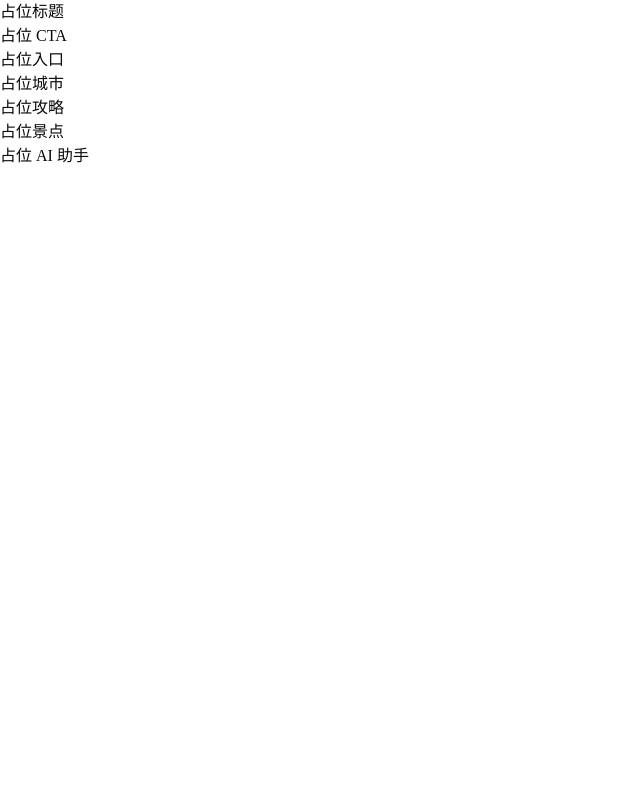
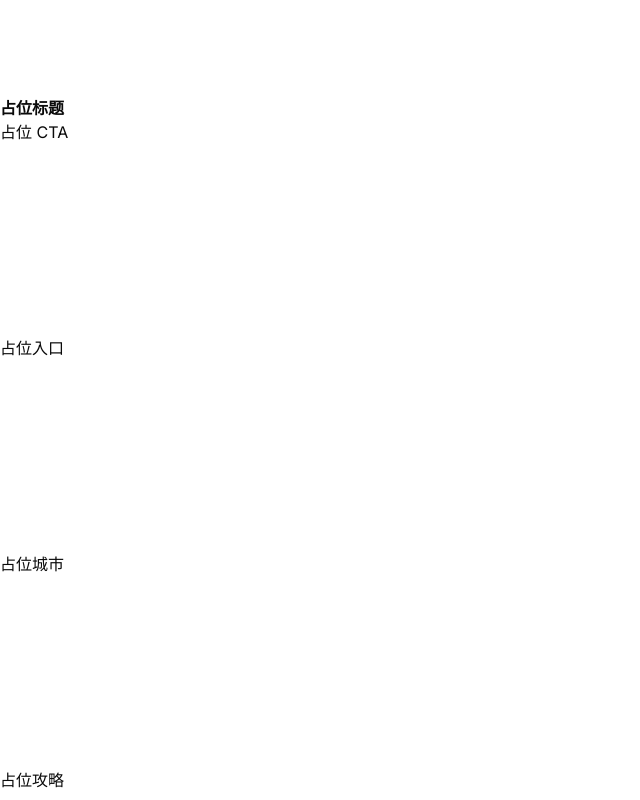
Before and after one commit to sqlyouran/first_frontend, a Next.js app: page / in a window 1280 px wide. Shown: the top 800 px of the page, without its empty margins (0-640 px from the left). Built offline with nearby package versions, Linux system fonts and the light colour scheme.

Commit message:
feat(homepage-visual-v1): Inter + Plus Jakarta Sans fonts + page-level visual contract

```diff
--- a/app/globals.css
+++ b/app/globals.css
@@ -40,8 +40,8 @@ a {
 }
 
 @theme inline {
-  --font-heading: var(--font-sans);
-  --font-sans: var(--font-sans);
+  --font-heading: var(--font-plus-jakarta);
+  --font-sans: var(--font-inter);
   --color-sidebar-ring: var(--sidebar-ring);
   --color-sidebar-border: var(--sidebar-border);
   --color-sidebar-accent-foreground: var(--sidebar-accent-foreground);
@@ -83,13 +83,16 @@ a {
 }
 
 :root {
+  --color-brand: #1d4ed8;
+  --spacing-section: 96px;
+  --spacing-section-mobile: 64px;
   --background: oklch(1 0 0);
   --foreground: oklch(0.145 0 0);
   --card: oklch(1 0 0);
   --card-foreground: oklch(0.145 0 0);
   --popover: oklch(1 0 0);
   --popover-foreground: oklch(0.145 0 0);
-  --primary: oklch(0.205 0 0);
+  --primary: oklch(0.488 0.243 264.376);
   --primary-foreground: oklch(0.985 0 0);
   --secondary: oklch(0.97 0 0);
   --secondary-foreground: oklch(0.205 0 0);
@@ -151,6 +154,16 @@ a {
   --sidebar-ring: oklch(0.556 0 0);
 }
 
+section[data-region] {
+  padding-block: var(--spacing-section-mobile);
+}
+
+@media (min-width: 1024px) {
+  section[data-region] {
+    padding-block: var(--spacing-section);
+  }
+}
+
 @layer base {
   * {
     @apply border-border outline-ring/50;
@@ -161,4 +174,8 @@ a {
   html {
     @apply font-sans;
   }
+  h1, h2, h3, h4, h5, h6 {
+    font-family: var(--font-heading);
+    font-weight: 700;
+  }
 }
--- a/app/layout.tsx
+++ b/app/layout.tsx
@@ -1,21 +1,22 @@
 import type { Metadata } from "next";
-import { Geist, Geist_Mono } from "next/font/google";
+import { Inter, Plus_Jakarta_Sans } from "next/font/google";
 import "./globals.css";
 import AiLauncherSlot from "./regions/AiLauncherSlot";
 
-const geistSans = Geist({
-  variable: "--font-geist-sans",
+const inter = Inter({
+  variable: "--font-inter",
   subsets: ["latin"],
 });
 
-const geistMono = Geist_Mono({
-  variable: "--font-geist-mono",
+const plusJakarta = Plus_Jakarta_Sans({
+  variable: "--font-plus-jakarta",
   subsets: ["latin"],
 });
 
 export const metadata: Metadata = {
-  title: "Create Next App",
-  description: "Generated by create next app",
+  title: "Wanderchina — Discover the China that travel guides miss",
+  description:
+    "City guides, travel stories, hidden spots, and an AI trip planner for exploring China.",
 };
 
 export default function RootLayout({
@@ -24,7 +25,7 @@ export default function RootLayout({
   children: React.ReactNode;
 }>) {
   return (
-    <html lang="en" className={`${geistSans.variable} ${geistMono.variable}`}>
+    <html lang="en" className={`${inter.variable} ${plusJakarta.variable}`}>
       <body>
         {children}
         <AiLauncherSlot />
```
